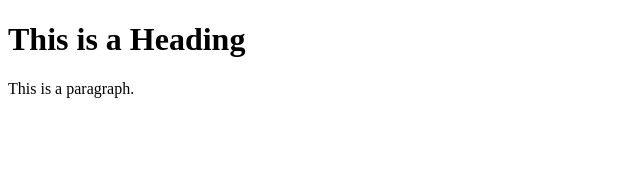
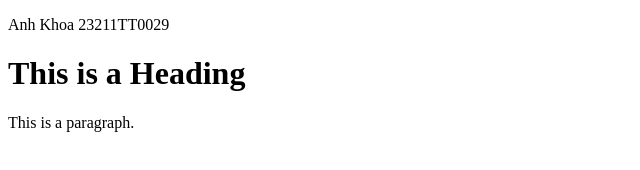
Before and after one commit to anhkhoa0610/TKHTPM, a plain HTML site: page index.html in a window 1280 px wide. Shown: the whole page, without its empty margins (0-640 px from the left). Drawn offline with Linux system fonts and the light colour scheme.

Commit message:
Update index.html

```diff
--- a/index.html
+++ b/index.html
@@ -4,7 +4,7 @@
 <title>Page Title</title>
 </head>
 <body>
-
+<p>Anh Khoa 23211TT0029</p>
 <h1>This is a Heading</h1>
 <p>This is a paragraph.</p>
 
```
